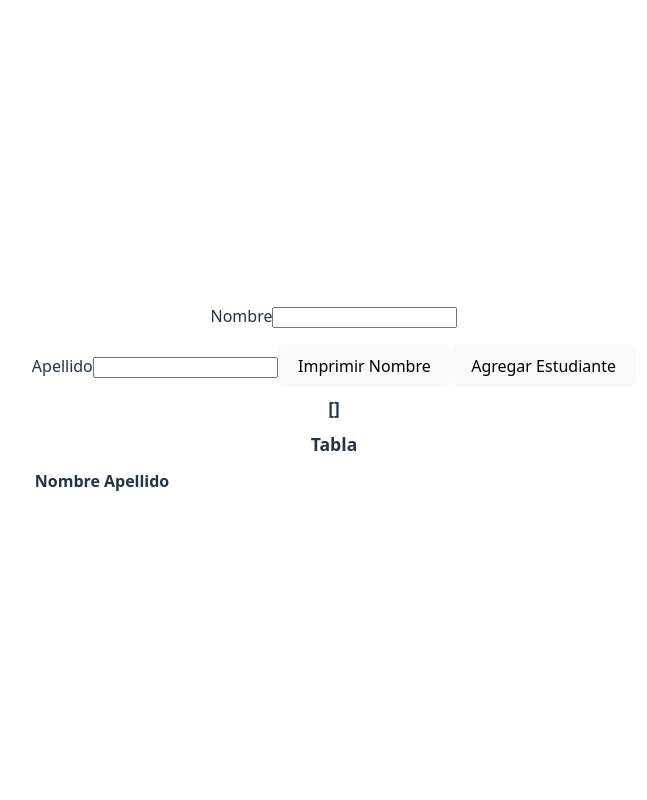
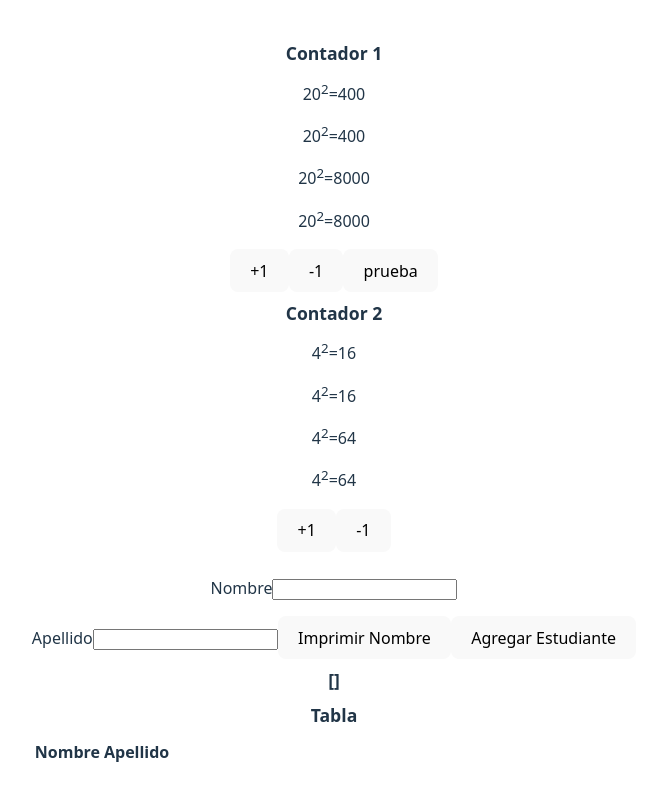
Before and after one commit to Marielena-GS/pw_u2_vue_mg_2, a Vue app: page / in a window 1280 px wide. Shown: the whole page, without its empty margins (306-953 px from the left). Built offline with nearby package versions, Linux system fonts and the light colour scheme.

Commit message:
Directivas_Parte_2

```diff
--- a/src/App.vue
+++ b/src/App.vue
@@ -1,13 +1,11 @@
 <template>
+  <div></div>
   <div>
+    <ContadorView/>
+      <!--<ContadorView/> -->
+    <DirectivasView/>
   </div>
-  <div>
-      <!--<ContadorView/> -->
-      <!--Nuevo--><DirectivasView/>
-  </div>
-  <div>
 
-  </div>
 </template>
 
 <script >
@@ -16,15 +14,10 @@ import DirectivasView from './views/DirectivasView.vue'; //nuevo
 export default{
     components: {
         ContadorView,
-        DirectivasView //nuevo
+        ContadorView,
+        DirectivasView
     }
   }
 
-
-
-
 </script>
-
-<style>
-
-</style>
+<style></style>
--- a/src/components/Contador.vue
+++ b/src/components/Contador.vue
@@ -2,8 +2,7 @@
   <div>
     <h1>{{ tit }}</h1>
     <p>{{ numero }}<sup>2</sup>={{ calcularCuadrado }}</p>
-    <p>{{ numero }}<sup>2</sup>={{ calcularCuadrado }}</p>
-    <p>{{ numero }}<sup>2</sup>={{ calcularCuadrado }}</p>
+    <p>{{ numero }}<sup>2</sup>={{ obtenerCuadrado()}}</p>
     <p>{{ numero }}<sup>2</sup>={{ calcularCubo }}</p>
     <p>{{ numero }}<sup>2</sup>={{ obtenerCubo() }}</p>
     <div>
@@ -34,10 +33,10 @@ export default {
     },
     incrementar() {
       console.log(this.tit);
-      this.numero++;
+      this.numero ++;
     },
     decrementar() {
-      this.numero--;
+      this.numero --;
     },
   }, //propiedades computadas no son metodos, se ejecutan solo cuando existe un cambio en la respuesta caso contrario se guarda las respuestas en cache
   computed: {
@@ -51,12 +50,12 @@ export default {
   },
   /* props: ["tit", "inicio", "mostrar"], declaracion basica de props*/
   props: {
-  tit : String,
-  inicio : {
+    tit: String,
+    inicio: {
       type: Number,
       default: 99,
-    validator(value){//validaciones
-      return value>10;
+      validator(value) {//validaciones
+        return value > 10;
       }
     },
     mostrar: Boolean
@@ -64,5 +63,4 @@ export default {
 };
 </script>
 
-<style>
-</style>
+<style></style>
--- a/src/views/ContadorView.vue
+++ b/src/views/ContadorView.vue
@@ -1,21 +1,18 @@
 <template>
   <div>
-    <Contador tit="Contador 1" :inicio="20" :mostrar="true"/>
-    <Contador tit="Contador 2" :inicio="4" :mostrar="false"/>
+    <Contador tit="Contador 1" v-bind:inicio="20" :mostrar="true" />
+    <Contador tit="Contador 2" :inicio="4" :mostrar="false" />
   </div>
 </template>
 
-<script >
-import Contador from "../components/Contador.vue"
+<script>
+import Contador from "../components/Contador.vue";
 
-export default{
-    components: {
-        Contador
-    }
+export default {
+  components: {
+    Contador
   }
-
+}
 </script>
 
-<style>
-
-</style>
+<style></style>
```
Also changed, not shown: src/components/Directivas.vue (+14 -19 lines), src/views/DirectivasView.vue (+3 -5 lines). Lines whose indentation alone changed are shown as unchanged.
